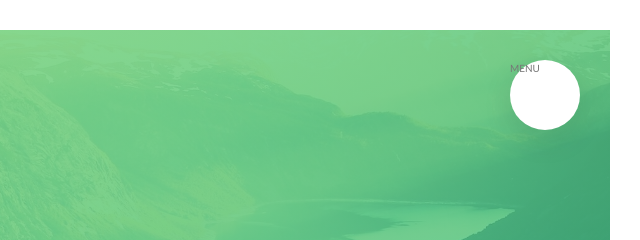
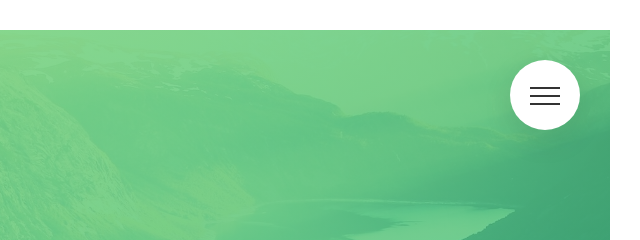
Before and after one commit to gingeryale/adv_sass_i, a website: page index.html in a window 1280 px wide. Shown: the top 240 px of the page, 640-1280 px from the left. Drawn offline with Linux system fonts and the light colour scheme.

Commit message:
menu x animation

```diff
--- a/index.html
+++ b/index.html
@@ -15,7 +15,7 @@
     <body>
       <div class="navigation">
         <input type="checkbox" class="navigation__checkbox" id="navi-toggle">
-        <label for="navi-toggle" class="navigation__button">MENU</label>
+        <label for="navi-toggle" class="navigation__button"><span class="navigation__icon">&nbsp;</span></label>
 
         <div class="navigation__background">&nbsp;</div>
         <nav class="navigation__nav">
--- a/sass/layout/_navigation.scss
+++ b/sass/layout/_navigation.scss
@@ -13,6 +13,8 @@
 		border-radius: 50%;
 		z-index: 3000;
 		box-shadow: 0 1rem 3rem rgba($color-black, .1);
+		text-align: center;
+		cursor: pointer;
 	}
 
 	&__background{
@@ -88,4 +90,50 @@
 		opacity: 1;
 		width: 100%;
 	}
+
+	//ICON
+	&__icon{
+		position: relative;
+		margin-top:3.5rem;
+		transition: all .3s;
+		&,
+		&::before,
+		&::after{
+
+			width: 3rem;
+			height: 2px;
+			background-color: $color-grey-dark-3;
+			display: inline-block;
+		}
+		&::before,
+		&::after{
+			content: "";
+			position: absolute;
+			left:0;
+			transform-origin: center;
+		}
+		&::before{
+			top:-0.8rem;
+		}
+		&::after{
+			top:0.8rem;
+		}
+	}
+	&__button:hover &__icon:before{
+		top: -1rem;
+	}
+	&__button:hover &__icon:after{
+		top: 1rem;
+	}
+	&__checkbox:checked + &__button &__icon {
+		background-color: transparent;
+	}
+	&__checkbox:checked + &__button &__icon::before {
+		transform: rotate(135deg);
+		top:0;
+	}
+	&__checkbox:checked + &__button &__icon::after {
+		transform: rotate(-135deg);
+		top:0;
+	}
 }
```
Also changed, not shown: css/style.css.
